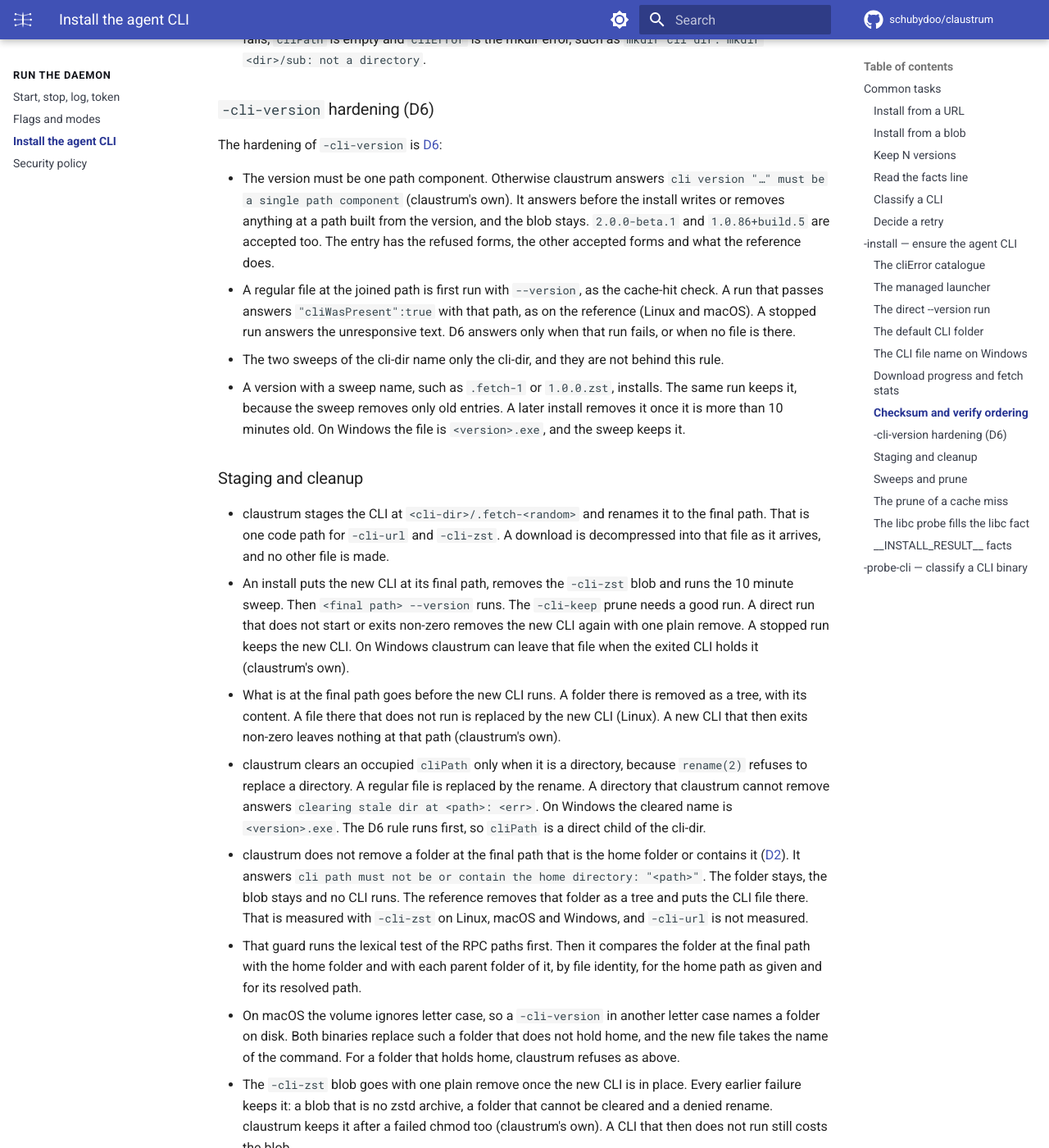
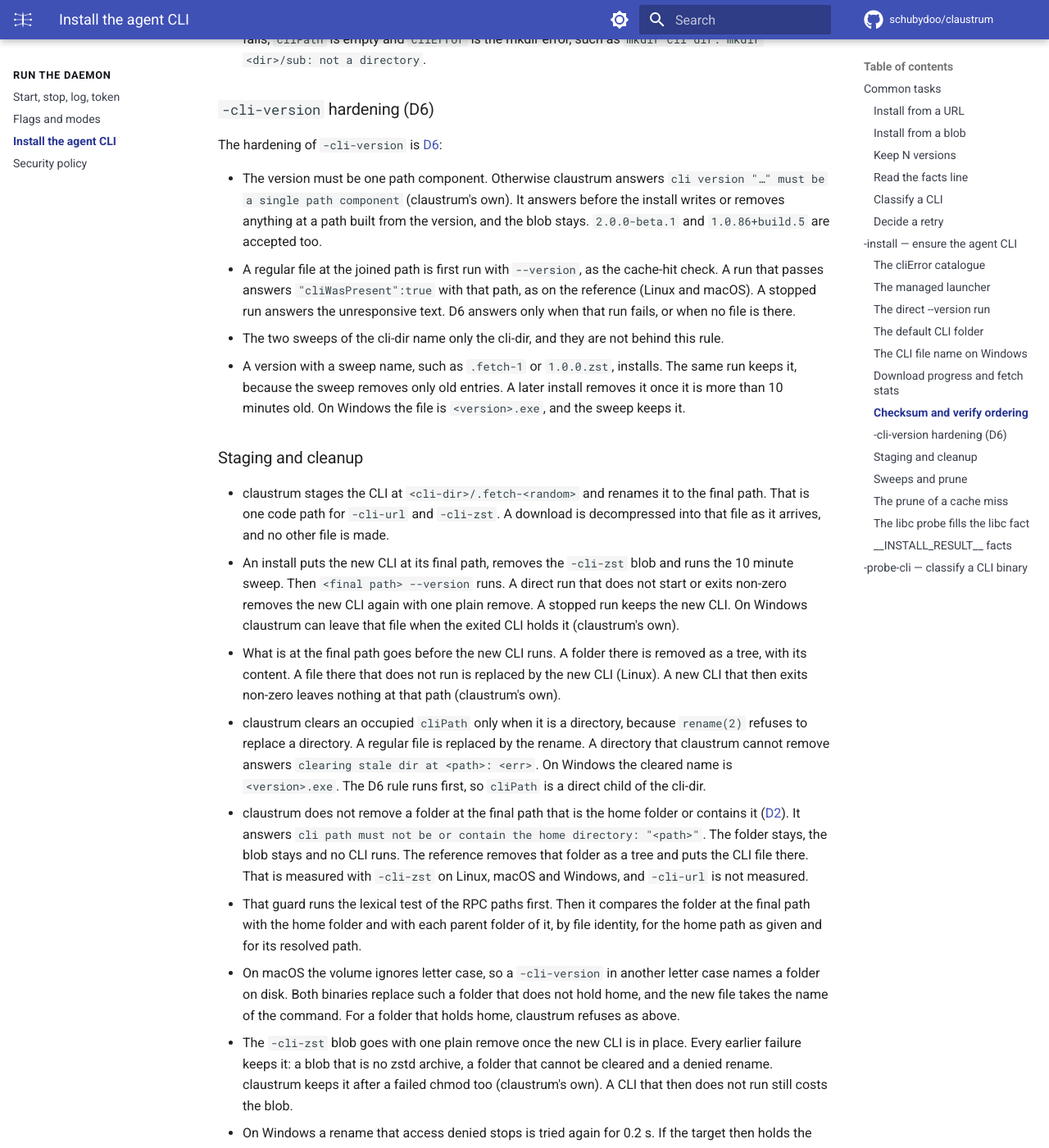
Before and after one commit to schubydoo/claustrum, an MkDocs documentation site: the page built from docs/INSTALL.md, in a window 1280 px wide and 1400 px high, scrolled down 8098 px. Shown: the whole window at 82% size. Built offline with MkDocs 1.6.1 and Material for MkDocs 9.7.7, drawn with Linux system fonts in a browser that asks for light colours; comment, search, counter and statistics services are not loaded; some of the changed text lies outside the part shown.

Commit message:
fix: say what the -cli-keep prune removes (#850)
The -cli-keep help and the pruneCLI doc comment said "older" version
files. The prune removes every version file past the keep count, so the
text now says "other". The help names the prune before the fetch of a
cache miss. INSTALL.md says that a fresh install prunes after the
launcher states unusable, unreadable and probe_failed (from the code),
and a row of the sweep table now reads "direct run fails".

Co-authored-by: Schuby <12485317+schubydoo@users.noreply.github.com>
Co-authored-by: Claude Opus 5.5 <noreply@anthropic.com>

```diff
--- a/docs/INSTALL.md
+++ b/docs/INSTALL.md
@@ -304,9 +304,7 @@ The hardening of `-cli-version` is [D6](DIVERGENCES.md#d6):
 - The version must be one path component. Otherwise claustrum answers
   `cli version "…" must be a single path component` (claustrum's own). It answers
   before the install writes or removes anything at a path built from the version,
-  and the blob stays. `2.0.0-beta.1` and `1.0.86+build.5` are accepted too. The
-  entry has the refused forms, the other accepted forms and what the reference
-  does.
+  and the blob stays. `2.0.0-beta.1` and `1.0.86+build.5` are accepted too.
 - A regular file at the joined path is first run with `--version`, as the cache-hit
   check. A run that passes answers `"cliWasPresent":true` with that path, as on the
   reference (Linux and macOS). A stopped run answers the unresponsive text. D6
@@ -324,9 +322,8 @@ The hardening of `-cli-version` is [D6](DIVERGENCES.md#d6):
   final path. That is one code path for `-cli-url` and `-cli-zst`. A download is
   decompressed into that file as it arrives, and no other file is made.
 - An install puts the new CLI at its final path, removes the `-cli-zst` blob and
-  runs the 10 minute sweep. Then `<final path> --version` runs. The `-cli-keep` prune needs a
-  good run. A direct run that does not start or exits non-zero removes the new CLI again with one plain
-  remove. A stopped run keeps the new CLI. On Windows claustrum can leave that file
+  runs the 10 minute sweep. Then `<final path> --version` runs. A direct run that does not
+  start or exits non-zero removes the new CLI again with one plain remove. A stopped run keeps the new CLI. On Windows claustrum can leave that file
   when the exited CLI holds it (claustrum's own).
 - What is at the final path goes before the new CLI runs. A folder there is removed
   as a tree, with its content. A file there that does not run is replaced by the
```
Also changed, not shown: other parts of docs/INSTALL.md (+2 -1 lines), 2 other files.
